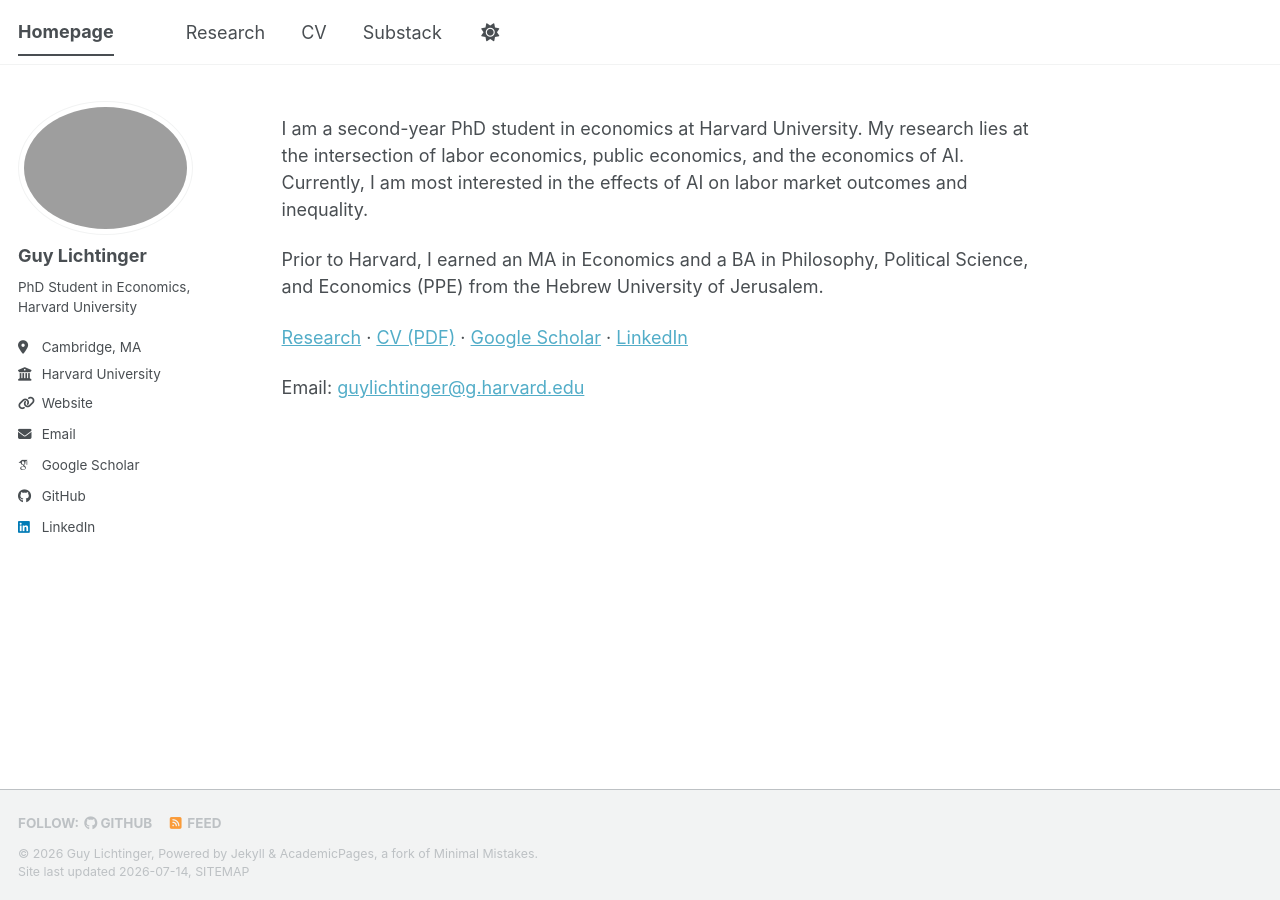
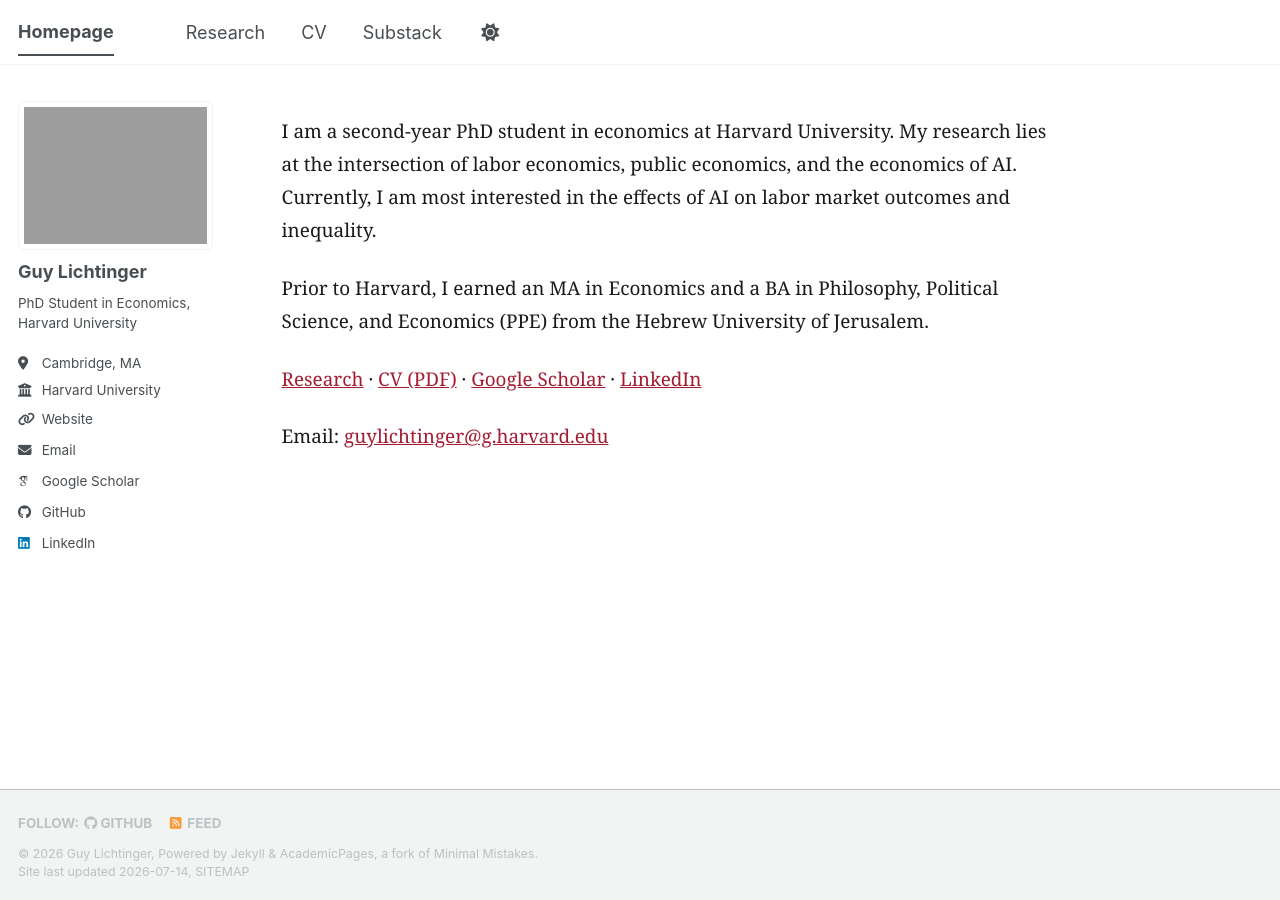
Before and after one commit to guylichtinger/guylichtinger.github.io, a Jekyll site: the page built from _pages/about.md, in a window 1280 px wide. Built offline with Jekyll 4.4.1, drawn with Linux system fonts in a browser that asks for light colours; some web fonts are replaced; a script bundle is joined from its source files by our own code; library files that are not in the unit come from our copies.

Commit message:
Add custom styles for typography and layout

```diff
--- a/_includes/head/custom.html
+++ b/_includes/head/custom.html
@@ -14,4 +14,23 @@
 <link rel="icon" href="/images/favicon.ico"/>
 <meta name="theme-color" content="#ffffff"/>
 
+<!-- Custom styling: serif font, crimson accent, photo, homepage -->
+<style>
+:root{--accent:#A51C30;--accent-dark:#7f1523;--ink:#1a1a1a;}
+body,.page__content,.page__content p,.page__content li,.author__name,.author__bio,.page__title,.archive__item-title,h1,h2,h3,h4,h5,h6{font-family:Georgia,"Times New Roman",Times,serif;}
+.page__content{color:var(--ink);font-size:1.05em;line-height:1.75;}
+.page__content a{color:var(--accent);}
+.page__content a:hover{color:var(--accent-dark);}
+.page__content h1,.page__content h2{color:var(--accent);}
+.page__content h2{border-bottom:2px solid #ecccd2;padding-bottom:.25em;margin-top:1.6em;}
+.site-title{color:var(--accent);}
+.sidebar .author__avatar img,.author__avatar img{width:100% !important;max-width:210px !important;height:auto !important;border-radius:6px !important;}
+.author__name{font-size:1.2em;margin-top:.6em;}
+.home-intro{text-align:center;}
+.home-intro .hero-name{display:block;font-size:2.1rem;font-weight:700;color:var(--accent);line-height:1.2;margin:0 0 .5rem;}
+.home-intro p{max-width:640px;margin-left:auto;margin-right:auto;}
+.cv-actions{margin:.2rem 0 .6rem;font-size:1.05em;}
+.cv-embed{width:100%;height:900px;border:1px solid #ddd;}
+</style>
+
 <!-- end custom head snippets -->
```
